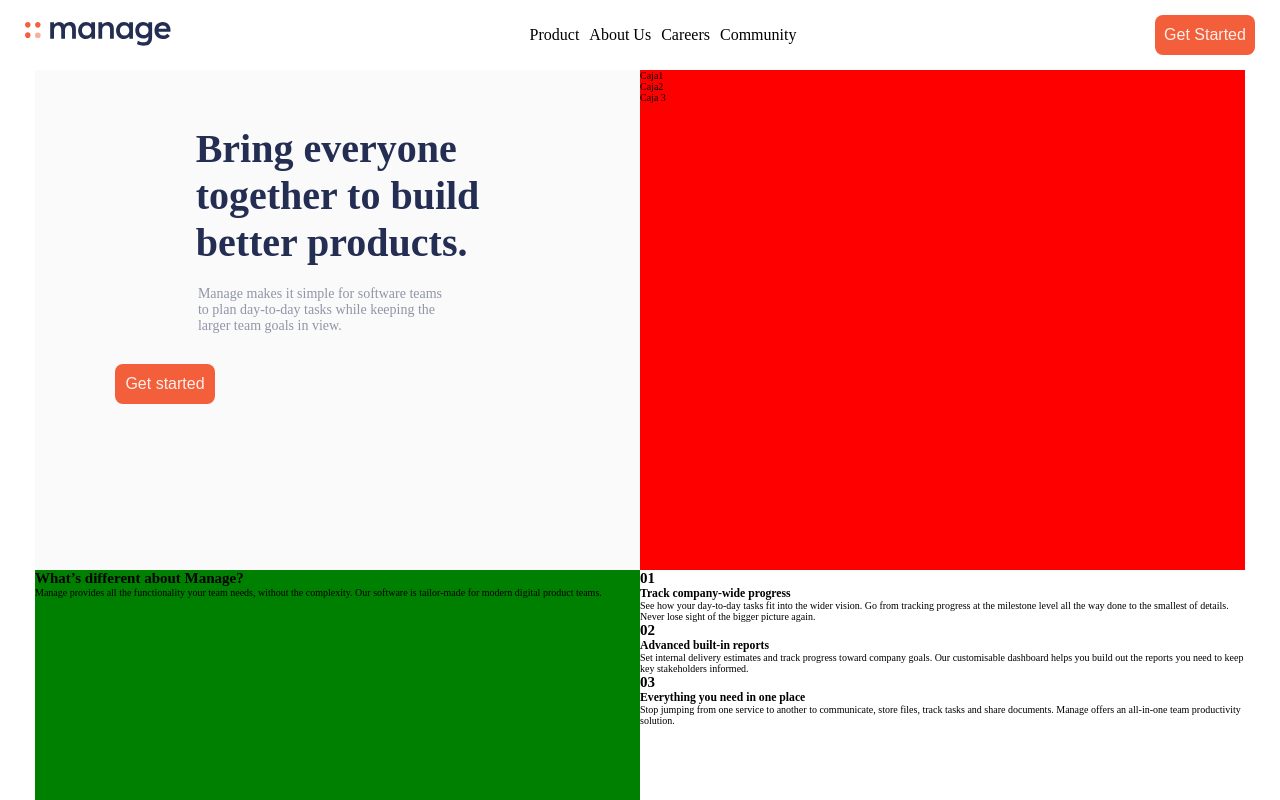
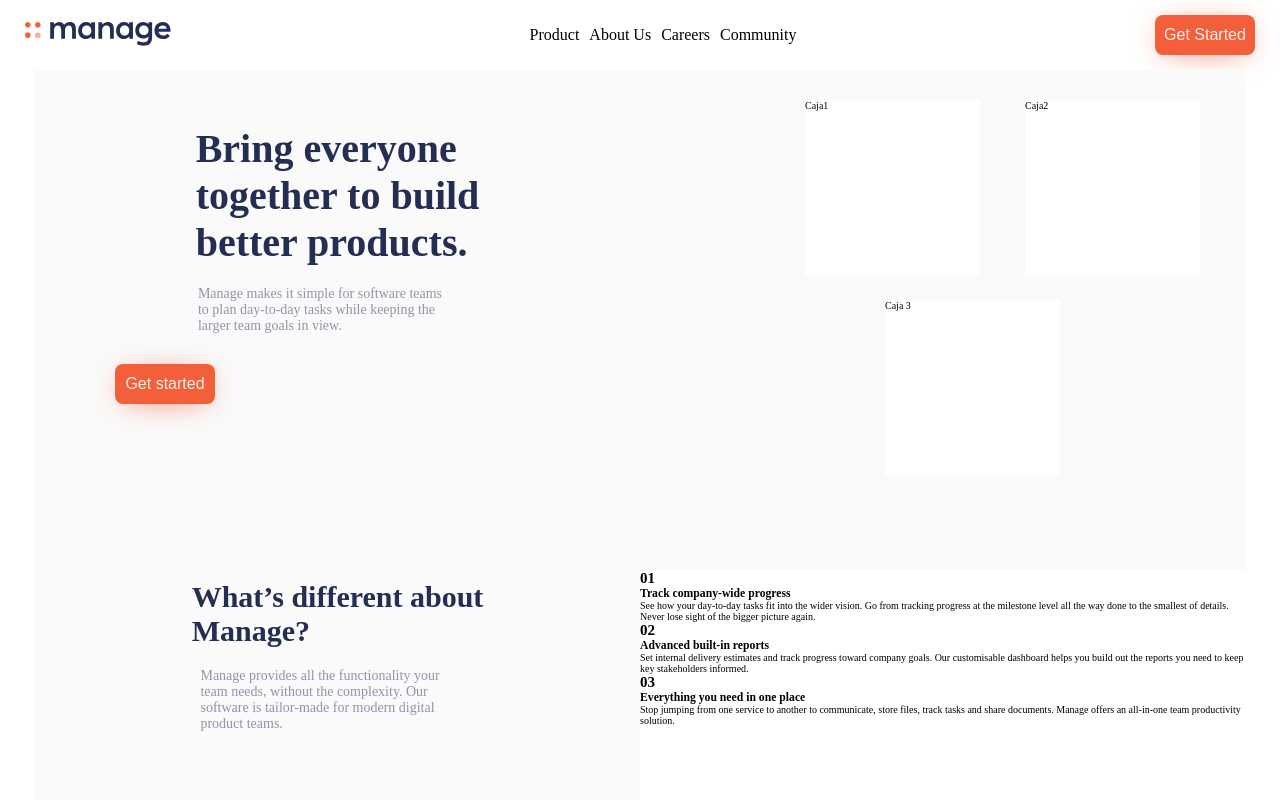
Before and after one commit to luisglopez7777/landing-page-challenge, a website: page index.html in a window 1280 px wide. Shown: the top 800 px of the page. Drawn offline with Linux system fonts and the light colour scheme.

Commit message:
Falta la mitad

```diff
--- a/css/styles.css
+++ b/css/styles.css
@@ -65,6 +65,7 @@ button{
     height: 40px;
     width: 100px;
     font-size: 1.6rem;
+    box-shadow:  0 4px 30px -10px var(--orange);
 }
 
 main{
@@ -105,7 +106,31 @@ main{
 
 .top__right{
     grid-column-start: 2;
-    background-color: red;
+    background-color: var(--white);
+}
+
+.box{
+    width: 175px;
+    height: 175px;
+    background-color: white;
+}
+
+.box1{
+    position: absolute;
+    top: 100px;
+    right: 300px;
+}
+
+.box2{
+    position: absolute;
+    top: 100px;
+    right: 80px;
+}
+
+.box3{
+    position: absolute;
+    top: 300px;
+    right: 220px;
 }
 
 .middle{
@@ -116,8 +141,26 @@ main{
 
 .middle__left{
     grid-column-start: 1;
-    background-color: green;
+    background-color: var(--white);
 }
+
+.middle__left h2{
+    color: var(--blue);
+    font-size: 3rem;
+    display: flex;
+    justify-content: center;
+    margin-top: 10px;
+}
+.middle__left p{
+    color: var(--light-blue);
+    display: flex;
+    justify-content: center;
+    font-size: 1.4rem;
+    padding-right: 35px;
+    padding-top: 20px;
+}
+
+
 .middle__right{
     grid-column-start: 2;
     background-color: yellow;
--- a/index.html
+++ b/index.html
@@ -36,17 +36,17 @@
       </section>
 
       <section class="top__right">
-        <div class="box">Caja1</div>
-        <div class="box">Caja2</div>
-        <div class="box">Caja 3</div>
+        <div class="box box1">Caja1</div>
+        <div class="box box2">Caja2</div>
+        <div class="box box3">Caja 3</div>
       </section>
     </div>
 
     <div class="middle">
       <section class="middle__left">
-        <h2>What’s different about Manage?</h2>
-        <p>Manage provides all the functionality your team needs, without
-          the complexity. Our software is tailor-made for modern digital
+        <h2>What’s different about <br> Manage?</h2>
+        <p>Manage provides all the functionality your <br> team needs, without
+          the complexity. Our <br> software is tailor-made for modern digital <br>
           product teams.</p>
       </section>
 
```
